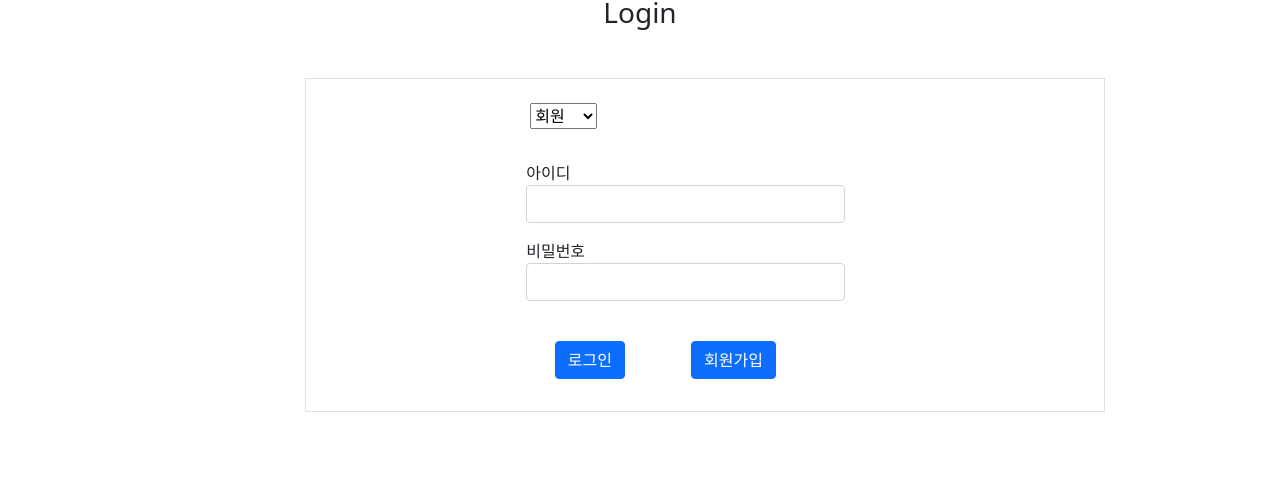
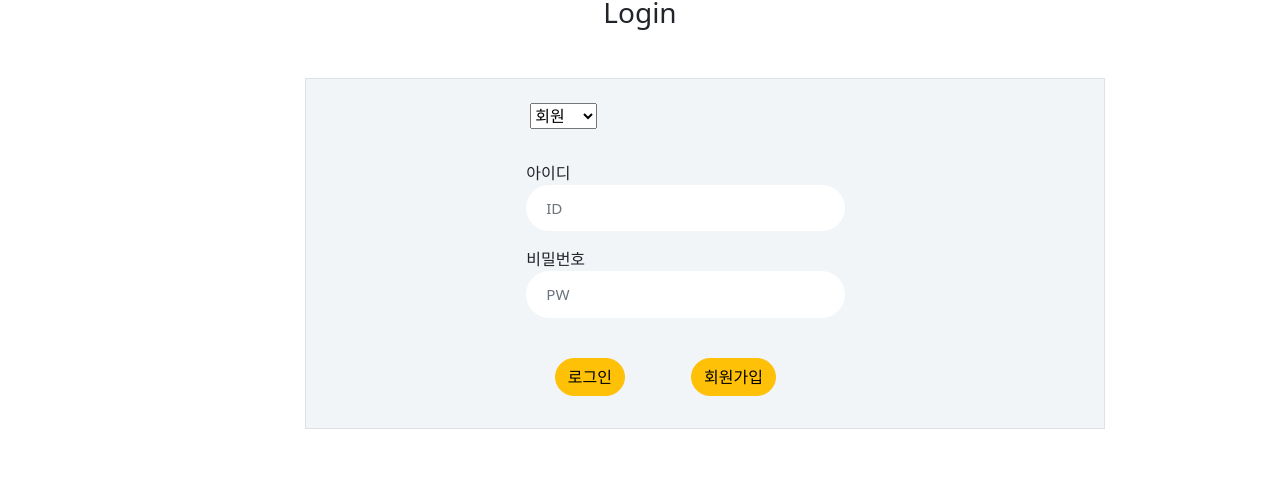
Before and after one commit to infosecFinal/Coin-Vuejs-FrontEnd, a Vue app: page /login in a window 1280 px wide. Shown: the part 160-639 px from the top of the page. Built offline with nearby package versions, Linux system fonts and the light colour scheme.

Commit message:
login edit

```diff
--- a/src/components/account/Login.vue
+++ b/src/components/account/Login.vue
@@ -12,7 +12,6 @@
         </div>
     </div>
     <br>
-
     <div class="site-section">
         <div class="container">
             <div class="row">
@@ -22,8 +21,8 @@
                 <div class="col-md-12">
 
                     <form name="loginform" action="#" method="post">
-                        <div class="p-4 p-lg-4 border table">
-                            <div style="padding-left: 200px;">
+                        <div class="p-4 p-lg-4 border table" style="background-color:#f1f5f8">
+                            <div style="padding-left: 200px; \">
                                 <select  id="login" class="login" name="login">
                                     <option value="user" selected> 회원 </option>
                                     <option value="admin"> 관리자 </option>
@@ -33,40 +32,37 @@
                             <div class="form-group" style="padding-left: 200px">
                                 <div class="form-group row">
                                     <div class="col-lg-7">
-                                        <label for="login_id" class="text-black">아이디</label>
-                                        <input type="text" class="form-control" id="login_id" name="login_id" v-model="login_id">
+                                        <label for="login_id" class="text-black ">아이디</label>
+                                        <input type="text" class="form-control input-field" id="login_id" name="login_id" v-model="login_id" placeholder="ID" style="border:none">
                                     </div>
                                 </div>
                                 <div class="form-group row">
                                     <div class="col-lg-7">
                                         <label for="login_pw" class="text-black">비밀번호</label>
-                                        <input type="password" class="form-control" id="login_pw" name="login_pw" v-model="login_pw">
+                                        <input type="password" class="form-control input-field" id="login_pw" name="login_pw" v-model="login_pw" placeholder="PW" style="border:none">
                                     </div>
                                 </div>
 
                             <br>
                                  <div class="form-group row">
                                         <div class="col-md-3 wrapmid">
-                                            <b-button id="LoginBtn"  @click="approveUser" class="btn btn-block" variant="primary">로그인</b-button>
+                                            <b-button pill id="LoginBtn"  @click="approveUser" class="btn btn-block" variant="warning">로그인</b-button>
                                         </div>
 
                                      <div class="col-md-3 wrapmid">
-                                         <b-button href = "/register" variant="primary" class=" btn-block">회원가입</b-button>
+                                         <b-button pill href = "/register" variant="warning" class=" btn-block">회원가입</b-button>
                                      </div>
                                  </div>
                             </div>
                         </div>
                     </form>
                 </div>
-
             </div>
         </div>
     </div>
-
 </div>
   <!-- Default form login -->
 </template>
-
 
 <script>
 import { checkUser } from '@/service'
@@ -82,19 +78,16 @@ export default {
     methods: {
         ...mapMutations('account',[
             'setId',
-            'setPage',
-            'setLoginState'
+            'setPage'
         ]),
         async approveUser() {
             const resp = await checkUser({
                 login_id: this.login_id,
                 login_pw: this.login_pw
             });
-            console.log(resp);
             if(resp.data.data !== null) {
                 this.setId(this.login_id);
                 this.setPage('Mypage');
-                this.setLoginState(true);
                 this.$router.push({
                     path: '/board/free'
                 })
```
